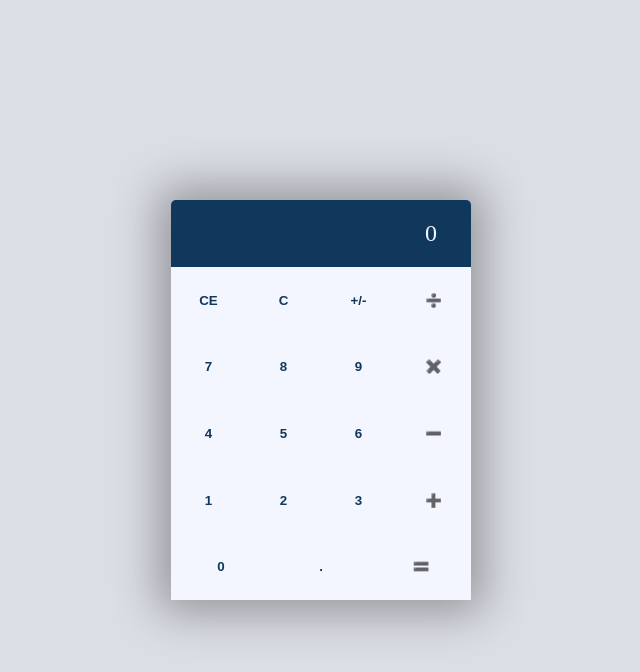
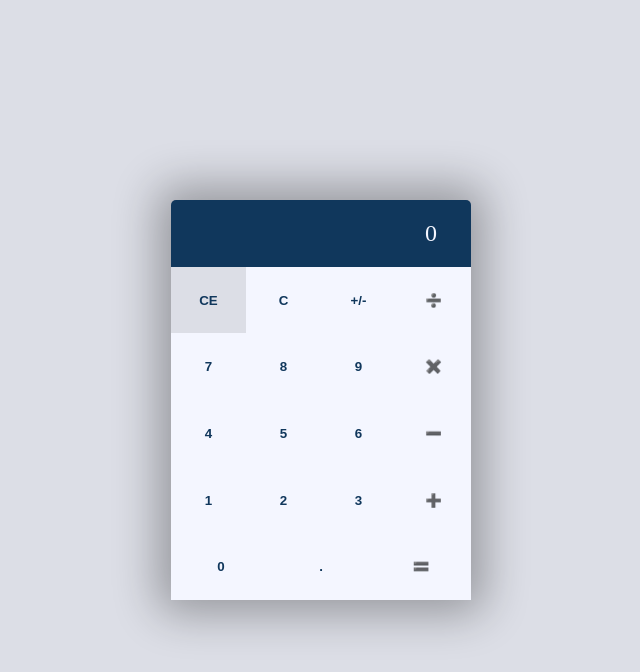
Before and after one commit to fernandopeguero/calculator, a plain HTML site: page index.html in a window 1280 px wide. In both pictures the pointer is over the button "CE". Shown: the whole page, without its empty margins (319-959 px from the left). Drawn offline with Linux system fonts and the light colour scheme.

Commit message:
Update button pseudo behavior from focus to hover
hover makes it easier to tell what button im currently
trying to click on the calcuclator

```diff
--- a/style.css
+++ b/style.css
@@ -101,6 +101,10 @@ button {
     cursor: pointer;
 }
 
-button:focus {
+button:hover {
     background-color: var(--main-body-color);
 }
+
+/* button:focus {
+    background-color: var(--main-bg-color);
+} */
```
